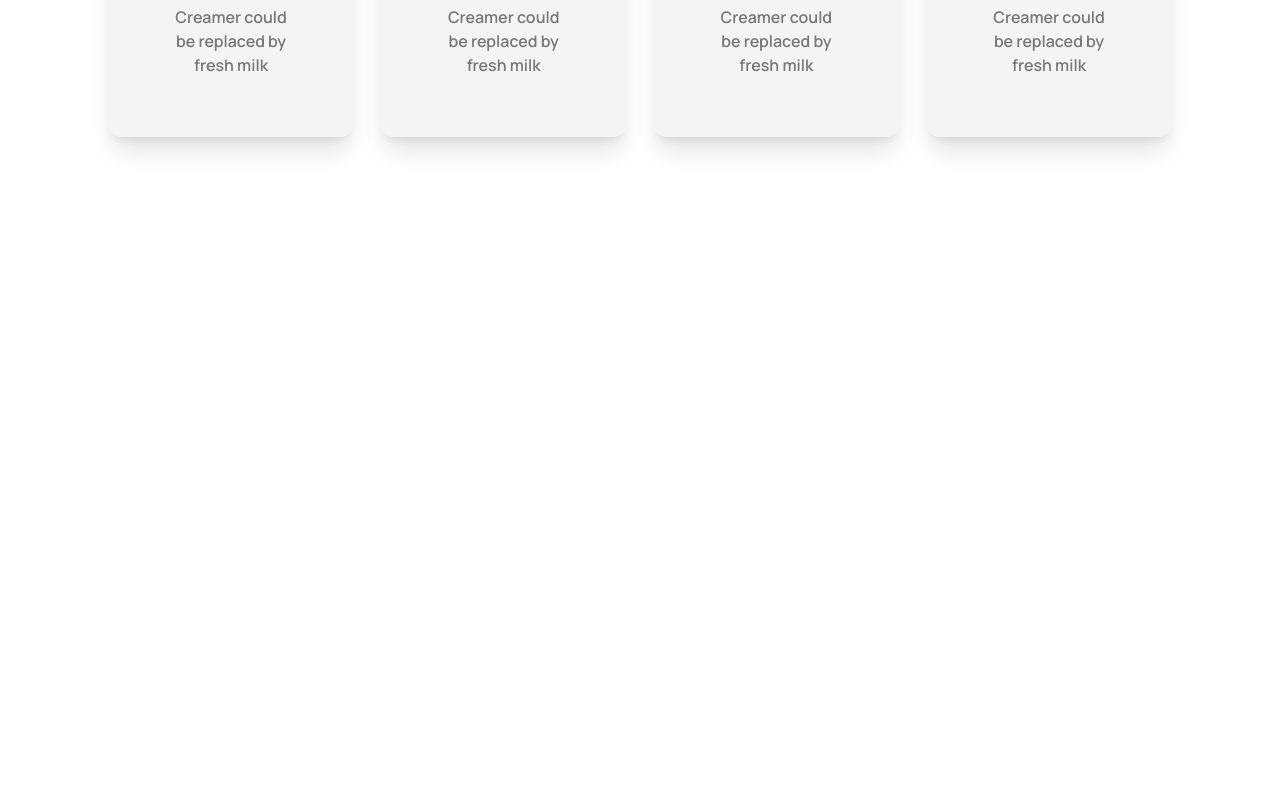
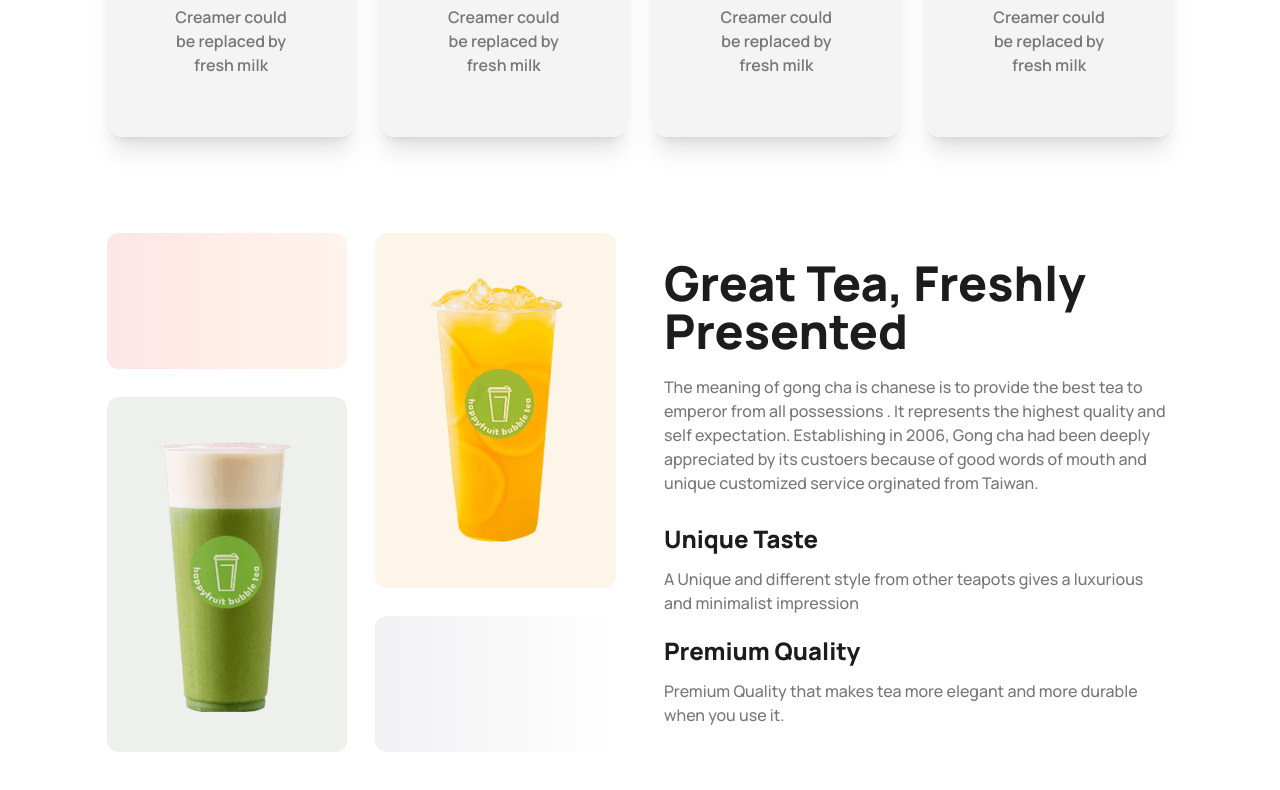
Before and after one commit to jnakht/tea-house-web-with-daisyui, a plain HTML site: page index.html in a window 1280 px wide. Shown: the part 1014-1804 px from the top of the page. Before the commit the page ends 1247 px from the top, so only its background shows below. Drawn offline with nearby package versions, Linux system fonts and the light colour scheme.

Commit message:
featured products added without responsive

```diff
--- a/index.html
+++ b/index.html
@@ -128,6 +128,24 @@
                   </div>
               </div>
          </section>
+
+         <!-- great tea section -->
+          <section class="md:mt-24 md:mb-24 flex flex-col md:flex-row gap-12 items-center">
+              <div class="flex-1 grid gap-7 grid-cols-1 md:grid-cols-2">
+                  <div class="h-[136px] bg-gradient-to-r from-[#F00] to-[#FF8938] opacity-10 rounded-xl"></div>
+                  <div class="bg-[#E6A6231A] flex justify-center items-center h-[355px] row-span-2 rounded-xl"><img src="images/fresh-1.png" alt=""></div>
+                  <div class="bg-[#57763919] flex justify-center items-center h-[355px] row-span-2 rounded-xl"><img src="images/fresh-2.png" alt=""></div>
+                  <div class="h-[136px] bg-gradient-to-r from-gray-500 to-[#FFFFFF] opacity-10 rounded-xl"></div>
+              </div>
+              <div class="flex-1">
+                  <h1 class="text-[#1C1C1C] text-5xl font-extrabold mb-5">Great Tea, Freshly Presented</h1>
+                  <p class="text-[#777] text-base font-medium mb-7">The meaning of gong cha is chanese is to provide the best tea to emperor from all possessions . It represents the highest quality and self expectation. Establishing in 2006, Gong cha had been deeply appreciated by its custoers  because of good words of mouth and unique customized service orginated from Taiwan.</p>
+                  <h2 class="text-[#1C1C1C] text-2xl font-extrabold mb-3">Unique Taste</h2>
+                  <p class="text-[#777] text-base font-medium mb-5">A Unique and different style from other teapots gives a luxurious and minimalist impression</p>
+                  <h2 class="text-[#1C1C1C] text-2xl font-extrabold mb-3">Premium Quality</h2>
+                  <p class="text-[#777] text-base font-medium">Premium Quality that makes tea more elegant and more durable when you use it.</p>
+              </div>
+          </section>
     </main>
     <footer>
 
```
